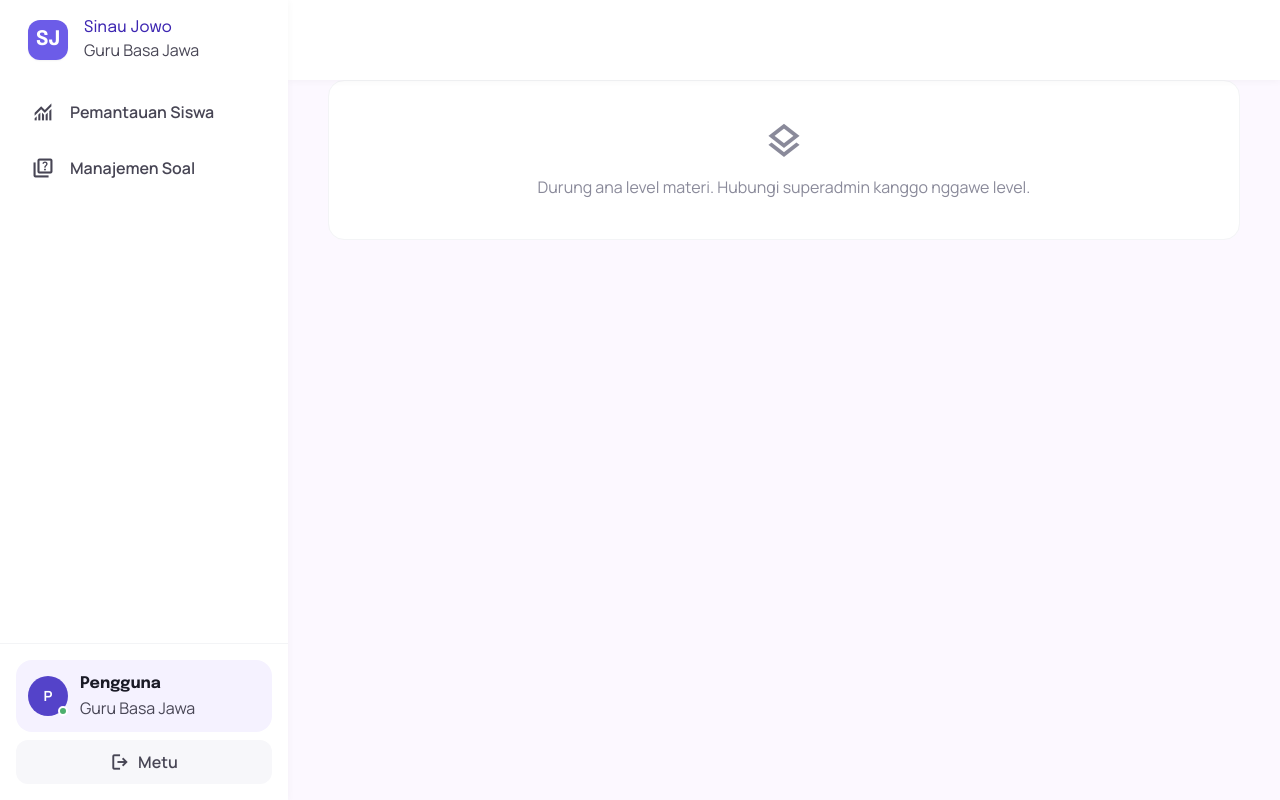
After one commit to DANANGG28/Swarajawa-WEBSITE, a Laravel app: template resources/views/guru/level-materi.blade.php in a window 1280 px wide. The commit adds this page. Run offline with Laravel 12, Linux system fonts and the light colour scheme; the template is opened without the code that fills it, so the values that code supplies are empty; some libraries are stand-ins or nearby versions.

Commit message:
feat: implement level selection for question management by teachers

```diff
--- /dev/null
+++ b/resources/views/guru/level-materi.blade.php
@@ -0,0 +1,61 @@
+@extends('layouts.admin')
+
+@section('konten')
+    <div class="flex flex-col gap-6">
+        <section>
+
+            @if ($levels->count() > 0)
+                <div class="grid grid-cols-1 sm:grid-cols-2 lg:grid-cols-3 gap-4">
+                    @foreach ($levels as $level)
+                        <a href="{{ route('guru.soal', ['level_materi_id' => $level->id]) }}"
+                            class="group bg-surface-container-lowest rounded-2xl p-6 shadow-sm border border-gray-100 hover:border-primary-500 hover:shadow-md transition-all duration-200 flex flex-col gap-3">
+
+                            <div class="flex items-start justify-between gap-4">
+                                <div class="flex-1">
+                                    <span class="font-label-upper text-label-upper uppercase tracking-wider text-primary-600 font-bold">
+                                        Level {{ $level->urutan }}
+                                    </span>
+                                    <h3 class="font-heading text-heading font-bold text-on-surface mt-1">
+                                        {{ $level->nama_materi }}
+                                    </h3>
+                                </div>
+                                <span class="material-symbols-outlined text-primary-600 group-hover:translate-x-1 transition-transform">
+                                    arrow_forward
+                                </span>
+                            </div>
+
+                            @if ($level->deskripsi)
+                                <p class="font-body text-body text-on-surface-variant line-clamp-2">
+                                    {{ $level->deskripsi }}
+                                </p>
+                            @endif
+
+                            <div class="flex items-center gap-3 pt-2">
+                                <div class="flex items-center gap-2 px-3 py-1.5 rounded-full bg-primary-100">
+                                    <span class="material-symbols-outlined text-[16px] text-primary-600">quiz</span>
+                                    <span class="font-body text-body font-bold text-primary-600">
+                                        {{ $level->soal_count }} {{ $level->soal_count === 1 ? 'soal' : 'soal' }}
+                                    </span>
+                                </div>
+
+                                @if ($level->reward_exp > 0)
+                                    <div class="flex items-center gap-2 px-3 py-1.5 rounded-full bg-yellow-300/50">
+                                        <span class="material-symbols-outlined text-[16px] text-tertiary">star</span>
+                                        <span class="font-caption text-caption font-bold text-tertiary">
+                                            +{{ $level->reward_exp }} XP
+                                        </span>
+                                    </div>
+                                @endif
+                            </div>
+                        </a>
+                    @endforeach
+                </div>
+            @else
+                <div class="bg-surface-container-lowest rounded-2xl p-10 text-center border border-gray-100">
+                    <span class="material-symbols-outlined text-[40px] text-gray-500">layers</span>
+                    <p class="font-body text-body text-gray-500 mt-2">Durung ana level materi. Hubungi superadmin kanggo nggawe level.</p>
+                </div>
+            @endif
+        </section>
+    </div>
+@endsection
--- a/routes/web.php
+++ b/routes/web.php
@@ -60,6 +60,7 @@ Route::middleware('web.auth:siswa')->prefix('kuis')->group(function () {
 Route::middleware('web.auth:guru')->prefix('guru')->name('guru.')->group(function () {
     Route::get('/dashboard', [GuruWebController::class, 'dashboard'])->name('dashboard');
 
+    Route::get('/level-materi', [GuruWebController::class, 'levelMateri'])->name('level-materi');
     Route::get('/soal', [GuruWebController::class, 'soal'])->name('soal');
     Route::post('/soal', [GuruWebController::class, 'soalStore'])->name('soal.store');
     Route::put('/soal/{soal}', [GuruWebController::class, 'soalUpdate'])->name('soal.update');
```
Also changed, not shown: PRDv1.7.md (+2 -2 lines), app/Http/Controllers/Web/GuruWebController.php (+34 -6 lines), resources/views/guru/soal.blade.php (+14 -10 lines).
